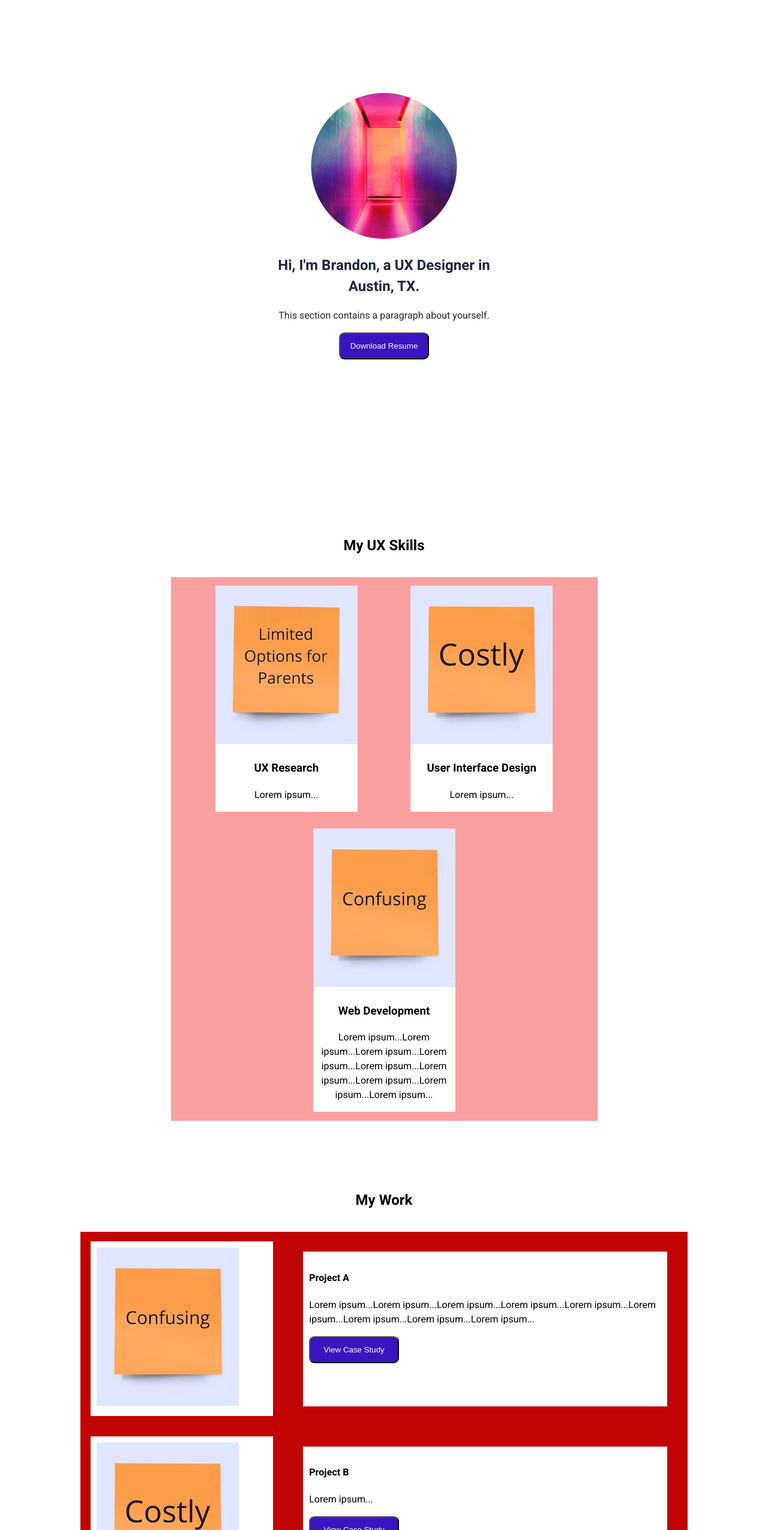
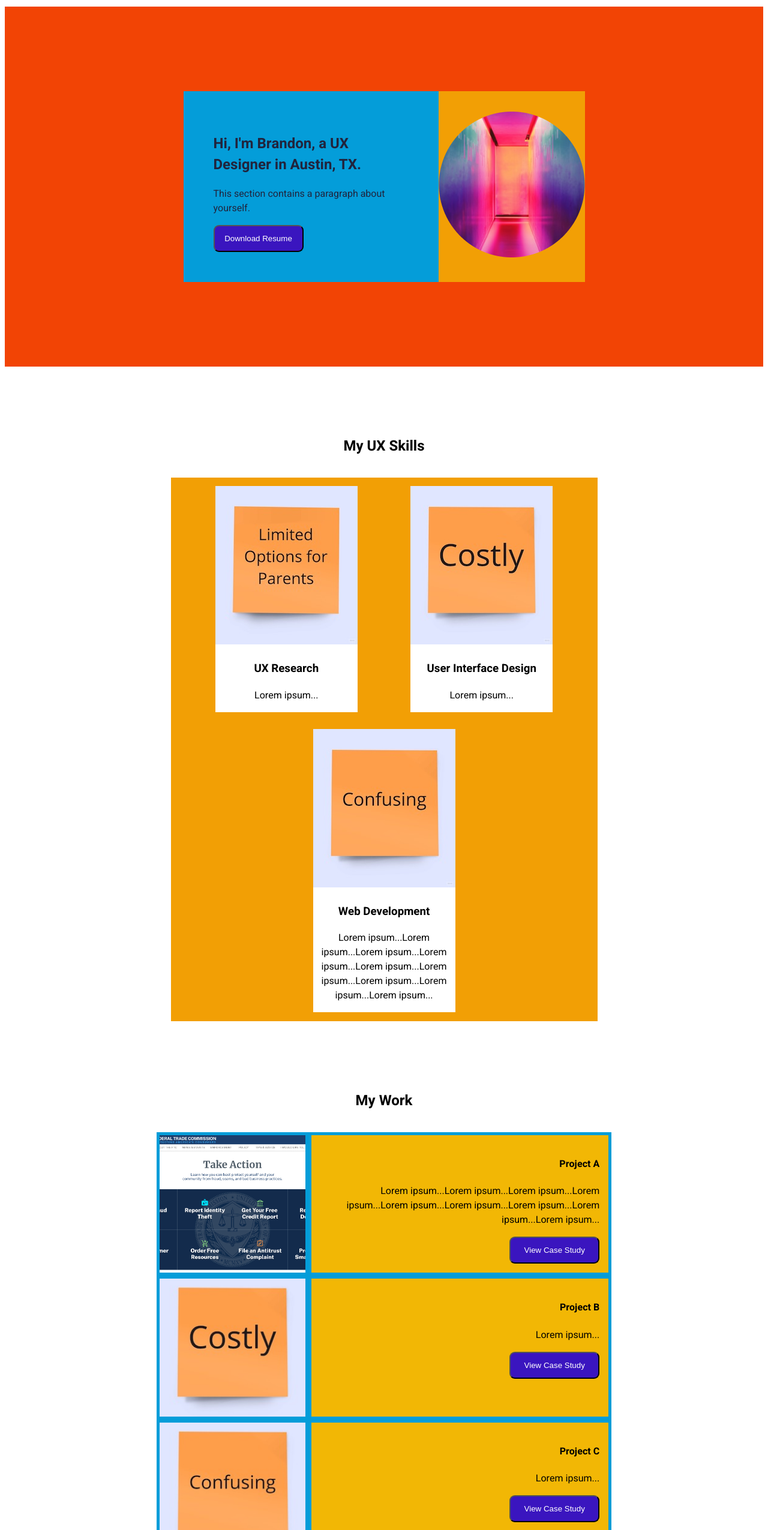
Before and after one commit to brandonrhyme/UX_UI_HW_19, a plain HTML site: page index.html in a window 1280 px wide. Shown: the part 97-2647 px from the top of the page at 60% size. Drawn offline with nearby package versions, Linux system fonts and the light colour scheme.

Commit message:
More CSS styling

```diff
--- a/CSS/style.css
+++ b/CSS/style.css
@@ -2,15 +2,17 @@
     display: flex;
     flex-direction: row;
     margin: 0px 5%;
-    background-color: hsl(253, 67%, 82%);
-    vertical-align: top;
+    vertical-align: center;
     justify-content: space-between;
+    align-items: center;
+    height: 100px;
 }
 .logo {
     display: flex;
     flex-direction: row;
     align-items: center;
-    background-color: aliceblue;
+    cursor: pointer;
+    padding: 10px;
 }
 .logo img {
     padding: 10px;
@@ -20,22 +22,33 @@
 }
 #mobileNav {
     display: flex;
-    padding-left: 5px;
-    padding-right: 5px;
-    background-color: chocolate;
+    padding: 20px;
     align-items: center;
     cursor: pointer;
+    vertical-align: top;
 }
 #navigationLinks {
-    display: flex;
+    display: inline-flex;
     width: 50%;
-    align-items: flex-end;
+    height: 100px;
     justify-content: space-evenly;
-    background-color: beige;
+    font-weight: bold;
+    transition: ease-in-out 100ms;
+    align-items: center;
 }
 #navigationLinks p {
     cursor: pointer;
-    text-decoration: #3A15BF;
+    align-items: center;
+    transition: ease-in-out 100ms;
+}
+#navigationLinks p:hover {
+    color: #ffffff;
+    background-color: #3A15BF;
+    padding: 9px;
+    padding-left: 28px;
+    padding-right: 28px;
+    border-radius: 9px;
+    align-items: center;
 }
 /* .inline-block {
     display: inline-block;
@@ -71,24 +84,49 @@ li {
     padding-right: 2%;
 } */
 
-.heroImg {
+
+.heroBanner {
     display: flex;
-    height: 800px;
+    flex-direction: row;
+    height: 600px;
     /* margin-left: 10%;
     margin-right: 10%; */
     justify-content: center;
     align-items: center;
-    color: snow;
-    background-color: #FFFFFF;
+    color: #21243d;
+    background-color: #f24405;
+    transition: ease-in-out 1s;
+}
+.heroImg {
+    display: flex;
+    flex-direction: row;
+    height: fit-content;
+    flex-wrap: wrap-reverse;
+    /* margin-left: 10%;
+    margin-right: 10%; */
+    justify-content: center;
+    align-items: center;
+    color: #21243d;
+    background-color: #f29f05;
+    transition: ease-in-out 1s;
 }
 
-.content {
-    max-width: 375px;
+.contentText {
+    max-width: 325px;
     max-height: fit-content;
-    background-color: #FFFFFF;
-    text-align: center;
+    /* background-color: #FFFFFF; */
+    text-align: left;
     padding: 50px;
     color: #21243d;
+    background-color: #049dd9
+    /* position: absolute; */
+
+}
+.contentImage {
+
+}
+.heroImg:hover {
+    scale: 1.2;
 }
 
 footer {
@@ -105,11 +143,11 @@ footer {
 .flexContainer {
     display: flex;
     flex-wrap: wrap;
-    background-color: #fa9f9f;
+    background-color: #f29f05;
     margin-left: 10%;
     margin-right: 10%;
     justify-content: space-evenly;
-    max-width: 1100px;
+    /* max-width: 1100px; */
     justify-self: center;
 }
 .flexContainer > div {
@@ -121,57 +159,98 @@ footer {
 
 .workGrid {
     display: grid;
-    margin-left: 10%;
-    max-width: 1100px;
-    margin-right: 10%;
+    margin-left: 20%;
+    margin-right: 20%;
     grid-template-columns: 1fr 2fr;
     grid-template-rows: 1fr 1fr 1fr;
+    grid-template-areas:
+    "projectA projectABlurb projectABlurb"
+    "projectB projectBBlurb projectBBlurb"
+    "projectC projectCBlurb projectCBlurb";
+    grid-auto-rows: 200px;
     /* justify-content: space-evenly; */
-    background-color: #c00404;
+    background-color: #049dd9;
     justify-self: center;
 }
-.workGrid > div {
+/* .workGrid > div {
     margin: 5%;
     padding: 10px;
-    /* max-width: 600px; */
+    /* max-width: 600px;
     background-color: rgb(255, 255, 255);
     text-align: left;
     justify-content: center;
+} */
+
+#projectA {
+    grid-area: projectA;
+    background-image: url("../Images/FTC\ Desktop.png");
 }
-
+#projectB {
+    grid-area: projectB;
+    background-image: url("../Images/Project\ 2.jpg");
+}
+#projectC {
+    grid-area: projectC;
+    background-image: url("../Images/Project\ 3.jpg");
+}
+#projectABlurb {
+    grid-area: projectABlurb;
+    background-color: #f2b705;
+    margin: 5px;
+    padding: 15px;
+}
+#projectBBlurb {
+    grid-area: projectBBlurb;
+    background-color: #f2b705;
+    margin: 5px;
+    padding: 15px;
+}
+#projectCBlurb {
+    grid-area: projectCBlurb;
+    background-color: #f2b705;
+    margin: 5px;
+    padding: 15px;
+}
+.snippet {
+    background-color: #f24405;
+    text-align: right;
+    max-width: 600px;
+}
+.categoryGridArea {
+    background-position: center;
+    background-size: cover;
+    background-repeat: no-repeat;
+    margin: 5px;
+    cursor: pointer;
+    display: grid;
+    align-content: end;
+}
 @media only screen and (min-width: 1000px) {
     #mobileNav {
         display: none;
+        transition: ease-in 1s;
     }
 }
 
 @media only screen and (max-width: 1000px) {
     #navigationLinks {
         display: none;
+        transition: ease-out 3s;
+    }
+    .workGrid {
+        margin: 10%;
     }
 }
 
 @media only screen and (max-width: 600px) {
+    .heroImg:hover {
+        scale: 1;
+    }
 
 }
 
 /*           Styles        */
 
-/* h1 {
-    font-family: Arial, Helvetica, sans-serif;
-}
-p {
-    font-family: Arial, Helvetica, sans-serif;
-}
-h2 {
-    font-family: Arial, Helvetica, sans-serif;
-}
-h3 {
-    font-family: Arial, Helvetica, sans-serif;
-}
-h4 {
-    font-family: Arial, Helvetica, sans-serif;
-} */
 body {
     font-family: 'Heebo', sans-serif;
 }
@@ -181,6 +260,7 @@ button {
     border-radius: 9px;
     background-color: #3A15BF;
     color: #FFFFFF;
+    cursor: pointer;
 }
 section.myWork h3 {
     text-align: center;
--- a/index.html
+++ b/index.html
@@ -3,7 +3,7 @@
 <link href="https://fonts.googleapis.com/css?family=Heebo:100,200,300,400,500,600,700,800,900&display=swap" rel="stylesheet">
 <HTML>
     <head>
-        <title>Brandon Reim's UX/UI Portfolio</title>
+        <title>BR's Portfolio</title>
         <style>
             /* img {
                 max-width: 75%;
@@ -16,7 +16,8 @@
             <div class="logo">
                 <img src="Images/Personal Logo.png">
                 <div class="longformLogo">
-                <p>Brandon Reim</p></div>
+                    <p>Brandon Reim</p>
+                </div>
             </div>
             <div id="navigationLinks">
                 <p>ABOUT</p>
@@ -32,20 +33,26 @@
             </div>
             <div id="mobileNav">
                 <img id="hamburgerIcon" src="Images/VectorHamburger.png">
+
+
             </div>
         </nav>
-        <section class="heroImg">
-            <div class="content">
-                <img src="images/Headshot.png">
-                <h1>
+        <section class="heroBanner">
+            <div class="heroImg">
+                <div class="contentText">
+                    <h1 class="heroTitle">
                         Hi, I'm Brandon, a UX Designer in Austin, TX.
                     </h1>
-                <p>
+                    <p class="heroBio">
                         This section contains a paragraph about yourself.
                     </p>
                     <button>
                         Download Resume
                     </button>
+                </div>
+                <div class="contentImage">
+                    <img src="images/Headshot.png">
+                </div>
             </div>
         </section>
 
@@ -81,20 +88,20 @@
         My Work
     </h1>
     <div class="workGrid">
-        <div id="divA"><img src="Images/Project 3.jpg"></div>
-        <div id="divAb">
+        <div id="projectA" class="categoryGridArea"></div>
+        <div id="projectABlurb" class="snippet">
             <h4>Project A</h4>
             <p>Lorem ipsum...Lorem ipsum...Lorem ipsum...Lorem ipsum...Lorem ipsum...Lorem ipsum...Lorem ipsum...Lorem ipsum...Lorem ipsum...</p>
             <button>View Case Study</button>
         </div>
-        <div id="divB"><img src="Images/Project 2.jpg"></div>
-        <div id="divBb">
+        <div id="projectB" class="categoryGridArea"></div>
+        <div id="projectBBlurb" class="snippet">
             <h4>Project B</h4>
             <p>Lorem ipsum...</p>
             <button>View Case Study</button>
         </div>
-        <div id="divC"><img src="Images/Project 1.jpg"></div>
-        <div id="divCb">
+        <div id="projectC" class="categoryGridArea"></div>
+        <div id="projectCBlurb" class="snippet">
             <h4>Project C</h4>
             <p>Lorem ipsum...</p>
             <button>View Case Study</button>
--- a/js/index.js
+++ b/js/index.js
@@ -2,11 +2,16 @@ console.log("Your index.js file is loaded correctly!")
 
 //  Zoom Hero Content Animation
 
-$(document).ready(function(){
-    $("button").hover(function(){
-        $("div.content").css("scale" , "1.3")
-  });
-});
+// $(document).ready(function(){
+//     $("div.content").hover(function(){
+//         var div = $("div.content");
+//         div.animate({TransformScale: '1.3'}, "fast");
+//     },
+//     function(){
+//         var div = $("div.content");
+//         div.animate({fontSize: '1em'}, "fast");
+//     });
+// });
 
 //  Hamburger Menu Dropdown (Borrowed from Activity 19.1?)
 //  >> first need to apply media query for hamburger icon <<
```
Also changed, not shown: Images/FTC Desktop.png (added), Images/FTC Mobile.png (added), Images/Pizza.gif (added). Lines whose indentation alone changed are shown as unchanged.
